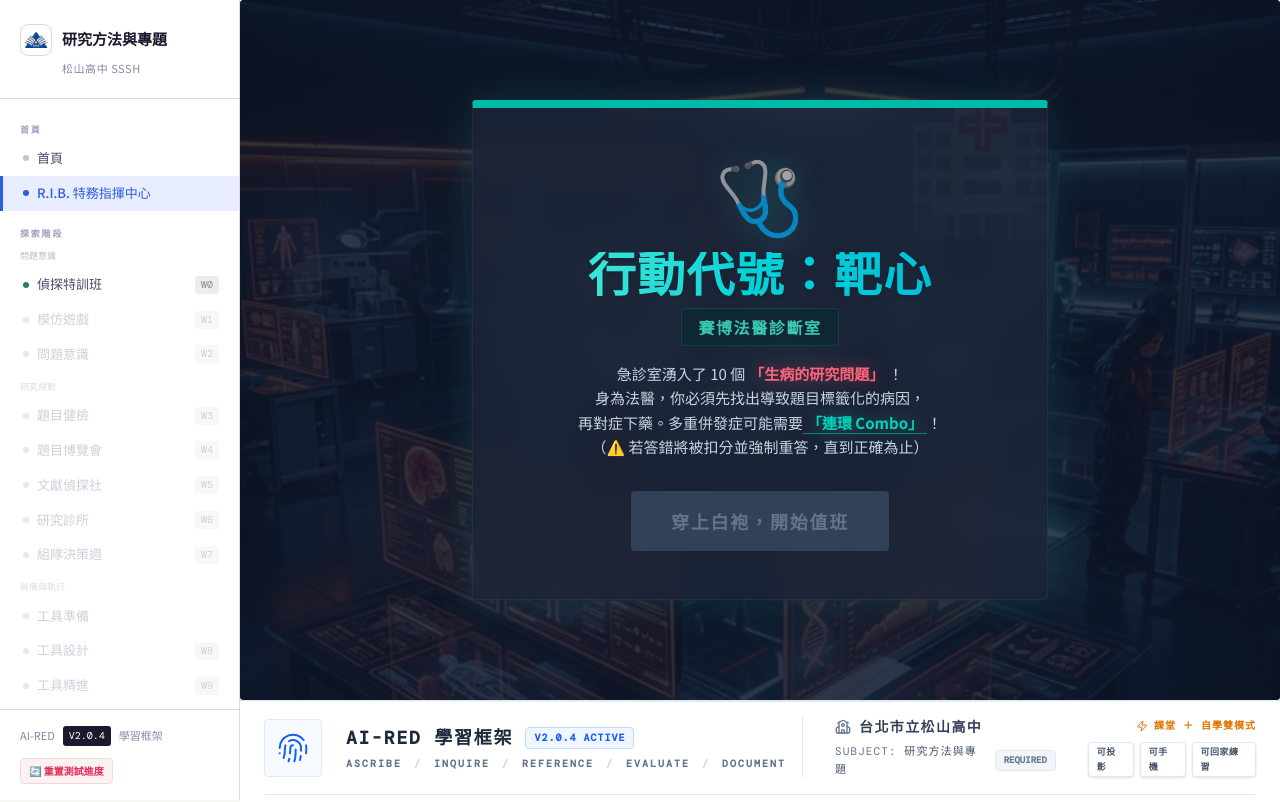
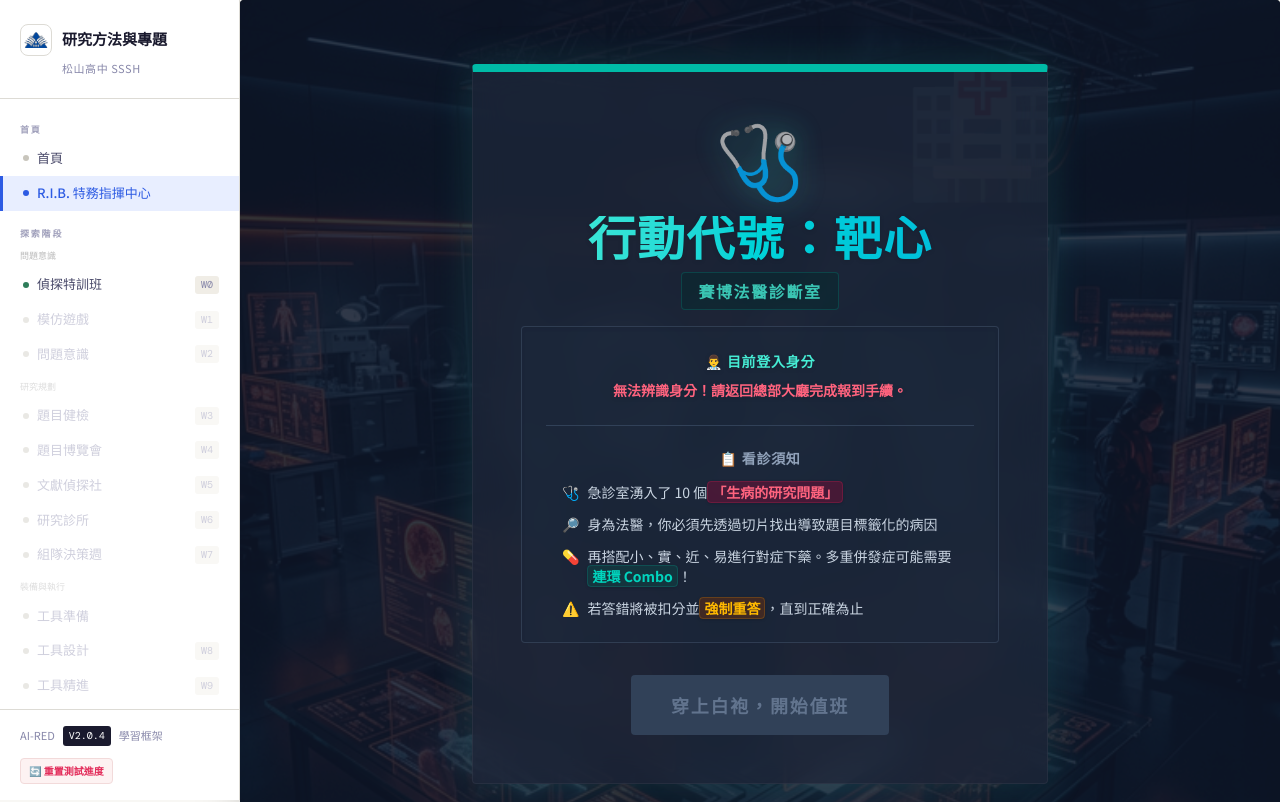
Before and after one commit to Ivanchen114/research-navigator, a React (Vite) app: page /game/question-er in a window 1280 px wide. Shown: the top 802 px of the page. Built offline with nearby package versions, Linux system fonts and the light colour scheme.

Commit message:
更新: 2026-03-13 08:22

```diff
--- a/src/pages/games/QuestionERGame.jsx
+++ b/src/pages/games/QuestionERGame.jsx
@@ -217,12 +217,21 @@ export const QuestionERGame = () => {
                     <div className="text-sm md:text-base font-bold text-teal-300/80 mb-4 bg-teal-950/40 inline-block px-4 py-1.5 rounded-sm border border-teal-500/20 tracking-widest">
                         賽博法醫診斷室
                     </div>
-                    <p className="text-slate-300 mb-8 max-w-lg mx-auto leading-relaxed text-[15px]">
-                        急診室湧入了 10 個<span className="text-rose-400 font-bold drop-shadow-[0_0_8px_rgba(244,63,94,0.4)] mx-1">「生病的研究問題」</span>！<br />
-                        身為法醫，你必須先找出導致題目標籤化的病因，<br />
-                        再對症下藥。多重併發症可能需要<span className="text-teal-400 font-bold border-b border-teal-400/50 drop-shadow-[0_0_8px_rgba(45,212,191,0.4)] px-1">「連環 Combo」</span>！<br />
-                        （⚠️ 若答錯將被扣分並強制重答，直到正確為止）
-                    </p>
+                    <div className="bg-slate-800/50 rounded-sm p-6 mb-8 text-center border border-slate-600/50 shadow-inner">
+                        <label className="block text-sm font-bold text-teal-300 mb-2 tracking-wider drop-shadow-sm">👨‍⚕️ 目前登入身分</label>
+                        {playerName ? (
+                            <div className="text-2xl font-black text-teal-400 border-b-2 border-teal-500/50 inline-block pb-1 px-4 drop-shadow-[0_0_10px_rgba(45,212,191,0.4)]">{playerName} 醫師</div>
+                        ) : (
+                            <div className="text-rose-400 font-bold mb-2 drop-shadow-sm">無法辨識身分！請返回總部大廳完成報到手續。</div>
+                        )}
+                        <h3 className="text-sm font-bold text-slate-400 mb-3 tracking-wider border-t border-slate-700 pt-6 mt-6">📋 看診須知</h3>
+                        <div className="space-y-3 text-sm text-slate-300 text-left md:px-4">
+                            <p className="flex items-start gap-2">🩺 <span>急診室湧入了 10 個<strong className="text-rose-400 font-bold bg-rose-900/40 px-1 rounded shadow-sm border border-rose-500/20">「生病的研究問題」</strong></span></p>
+                            <p className="flex items-start gap-2">🔎 <span>身為法醫，你必須先透過切片找出導致題目標籤化的病因</span></p>
+                            <p className="flex items-start gap-2">💊 <span>再搭配小、實、近、易進行對症下藥。多重併發症可能需要<strong className="text-teal-400 font-bold bg-teal-900/40 px-1 rounded shadow-sm border border-teal-500/20">連環 Combo</strong>！</span></p>
+                            <p className="flex items-start gap-2">⚠️ <span>若答錯將被扣分並<strong className="text-amber-400 font-bold bg-amber-900/40 px-1 rounded shadow-sm border border-amber-500/20">強制重答</strong>，直到正確為止</span></p>
+                        </div>
+                    </div>
 
                     <button
                         onClick={startGame}
```
